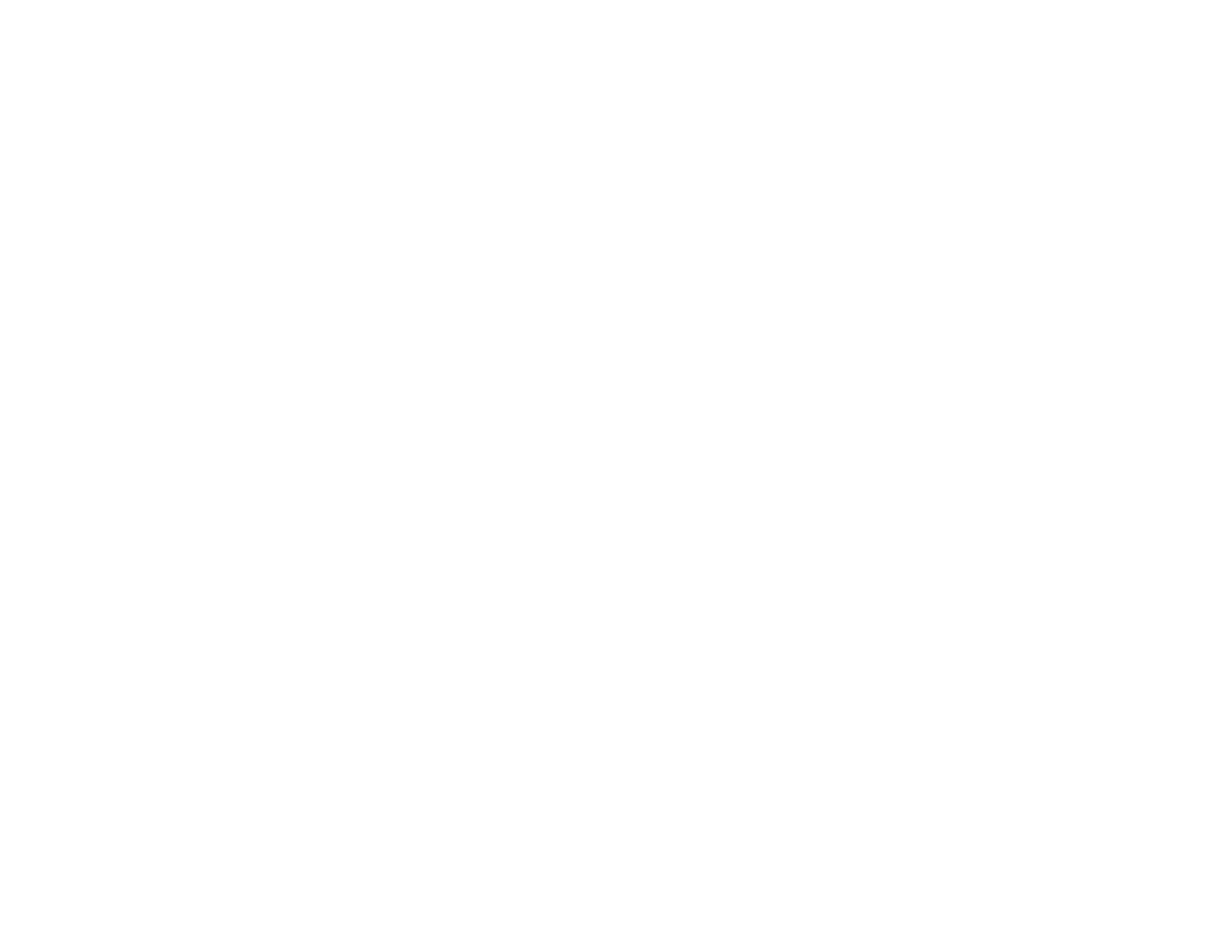
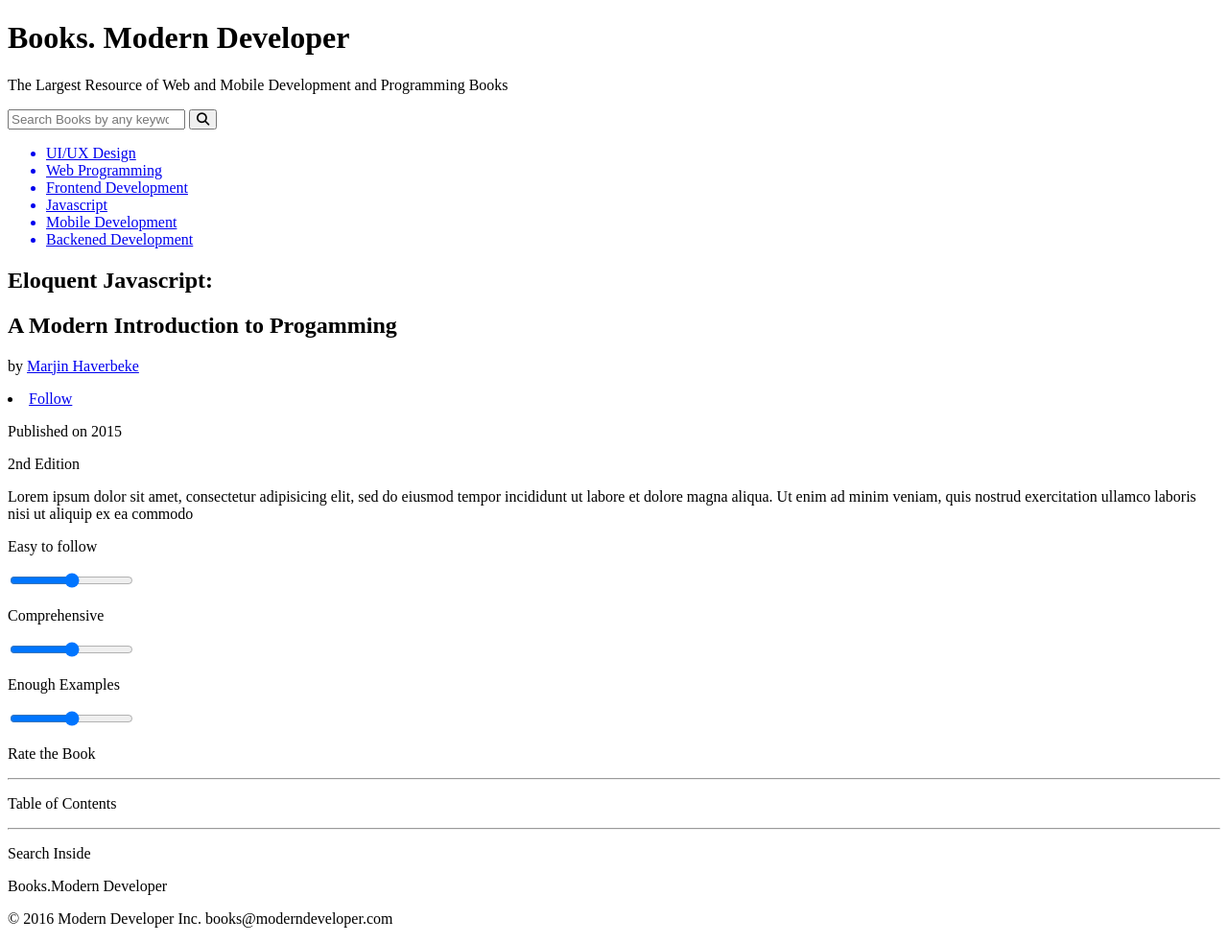
Before and after one commit to jhayslett/Books.ModernDeveloper, a plain HTML site: page index.html in a window 1280 px wide. Shown: the whole page at 96% size. Before the commit the page ends 800 px from the top, so only its background shows below. Drawn offline with Linux system fonts and the light colour scheme.

Commit message:
Update index.html

```diff
--- a/index.html
+++ b/index.html
@@ -1,10 +1,84 @@
 <!DOCTYPE html>
-<html lang="en">
+<html lang='en'>
 <head>
-	<meta charset="UTF-8">
-	<title>Books.Modern Developer</title>
+	<meta charset='UTF-8'>
+	<title>Books. Modern Developer</title>
+	<link rel="stylesheet" href="css/font-awesome.min.css">
+    <link href='https://fonts.googleapis.com/css?family=Roboto:400,100,300,500,700,300italic|Roboto+Slab:400,300,700,100' rel='stylesheet' type='text/css'>
 </head>
+
 <body>
+	<header>
+		<h1><span>Books. </span>Modern Developer</h1>
+		<p>The Largest Resource of Web and Mobile Development and Programming Books</p>
+		<form class='searc-bar' action='index.html' method='post'>
+			<input type='search' id='search' name='search' placeholder='Search Books by any keyword or title...'>
+			<button><i class="fa fa-search" aria-hidden="true"></i></button>
+		</form>
+	</header>
+
+	<nav>
+		<ul>
+			<a href='#'><li>UI/UX Design</li></a>
+			<a href='#'><li>Web Programming</li></a>
+			<a href='#'><li>Frontend Development</li></a>
+			<a href='#'><li>Javascript</li></a>
+			<a href='#'><li>Mobile Development</li></a>
+			<a href='#'><li>Backened Development</li></a>
+		</ul>
+	</nav>
+
+	<main>
+		<section class='book-container'>
+			<div class='book-left-portion, float-left'>
+				<h2>Eloquent Javascript:</h2>
+				<h2>A Modern Introduction to Progamming</h2>
+
+				<p>by <a href='#'>Marjin Haverbeke</a></p>
+				<li><a href="#" class=" btn follow">Follow</a></li>
+				<p class='publication-date'>Published on 2015</p>
+				<p class='edition'>2nd Edition</p>
+
+				<p class='book-description'>
+					Lorem ipsum dolor sit amet, consectetur adipisicing elit, sed do eiusmod
+
+					tempor incididunt ut labore et dolore magna aliqua. Ut enim ad minim veniam,
+					quis nostrud exercitation ullamco laboris nisi ut aliquip ex ea commodo
+				</p>
+			</div><!--end book-left-portion-->
+
+			<div class='book-right-portion, float-right'>
+				<p>Easy to follow</p>
+				<input type='range' class='easy-to-follow' name='easy-to-follow' min='0' max='10'>
+
+				<p>Comprehensive</p>
+				<input type='range' class='comprehensive' name='comprehensive' min='0' max='10'>
+
+				<p>Enough Examples</p>
+				<input type='range' class='enough-examples' name='enough-examples' min='0' max='10'>
+				<p>
+
+				<p>Rate the Book</p>
+				<hr>
+				<p>Table of Contents</p>
+				<hr>
+				<p>Search Inside</p>
+
+			</div><!--end book-right-portion-->
+
+		</section> <!-- end book-container div -->
+	</main>
+	<footer>
+		<p class='books-lmd-footer'>
+			<span>Books</span>.Modern Developer
+		</p>
+
+		<p>
+			&copy; 2016 Modern Developer Inc.
+			<span>books@moderndeveloper.com</span>
+		</p>
+	</footer>
+
 
 </body>
 </html>
```
